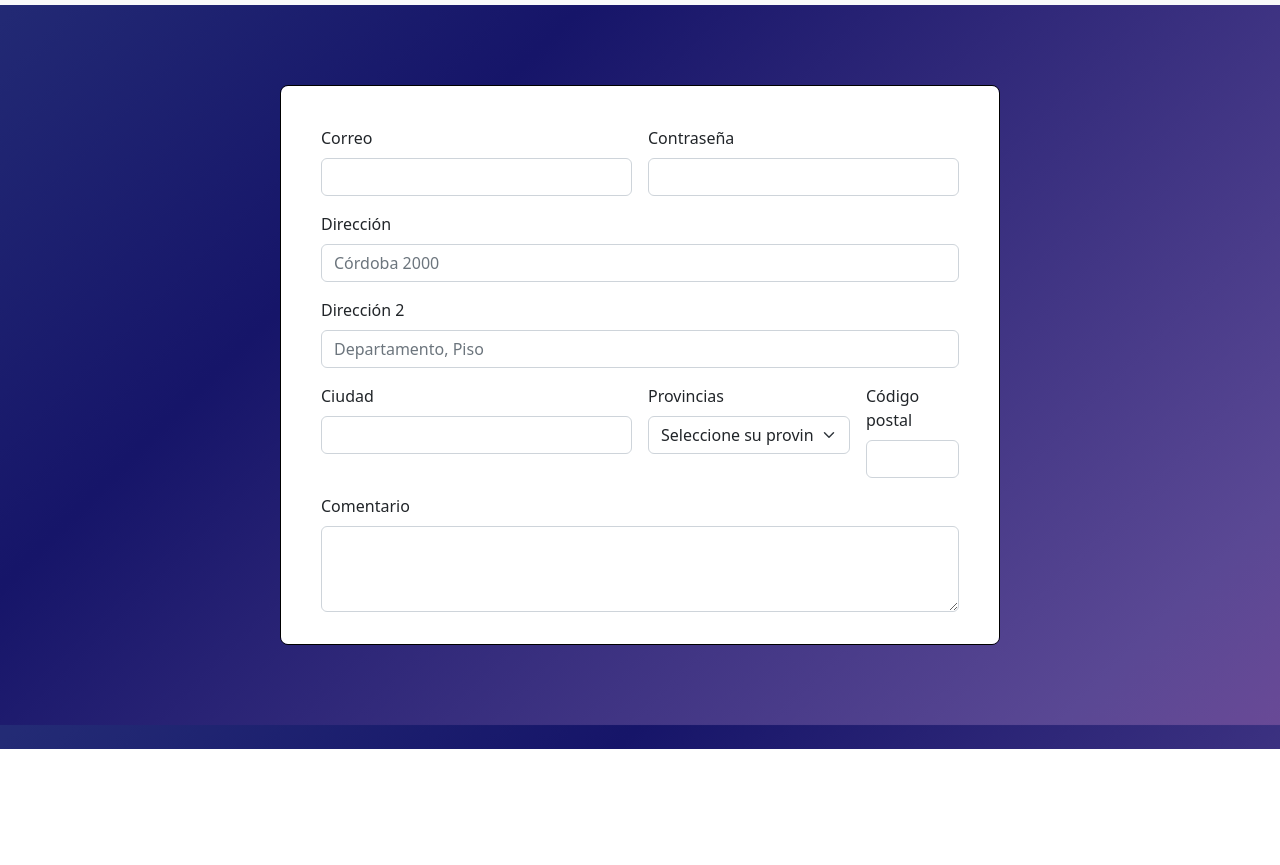
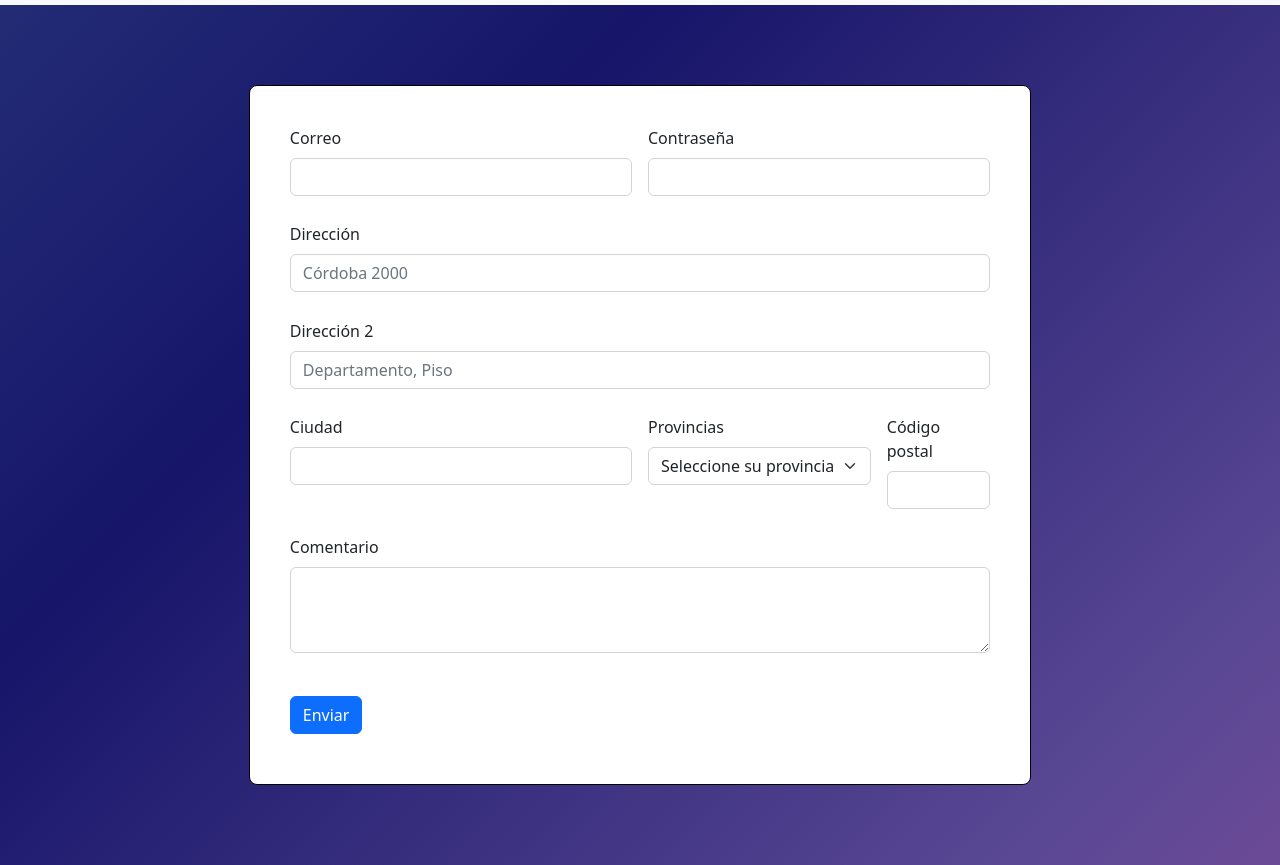
Before and after one commit to Lucas-Meurzet/mi_repositorio, a website: page contacto.html in a window 1280 px wide. Shown: the part 51-916 px from the top of the page. Before the commit the page ends 800 px from the top, so only its background shows below. Drawn offline with nearby package versions, Linux system fonts and the light colour scheme.

Commit message:
Arreglo VH-%

```diff
--- a/css/styles.css
+++ b/css/styles.css
@@ -76,8 +76,8 @@ justify-content: center;
   border: 1px solid black;
   border-radius: 1vh;
   background-color: white;
-  width: 90vh;
-  height: 70vh;
+  width: 60%;
+  height: 700px;
   margin: 10vh;
   padding: 5vh;
   display: flex;
```
